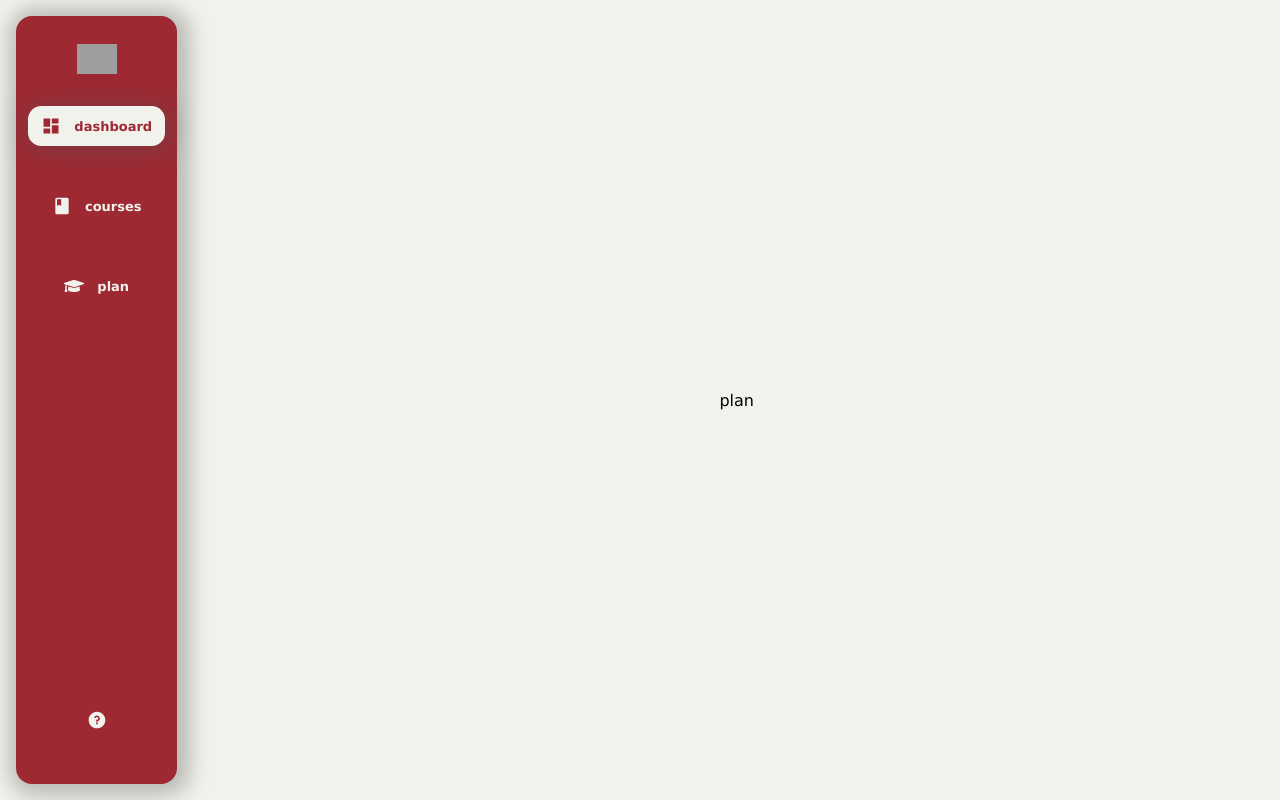
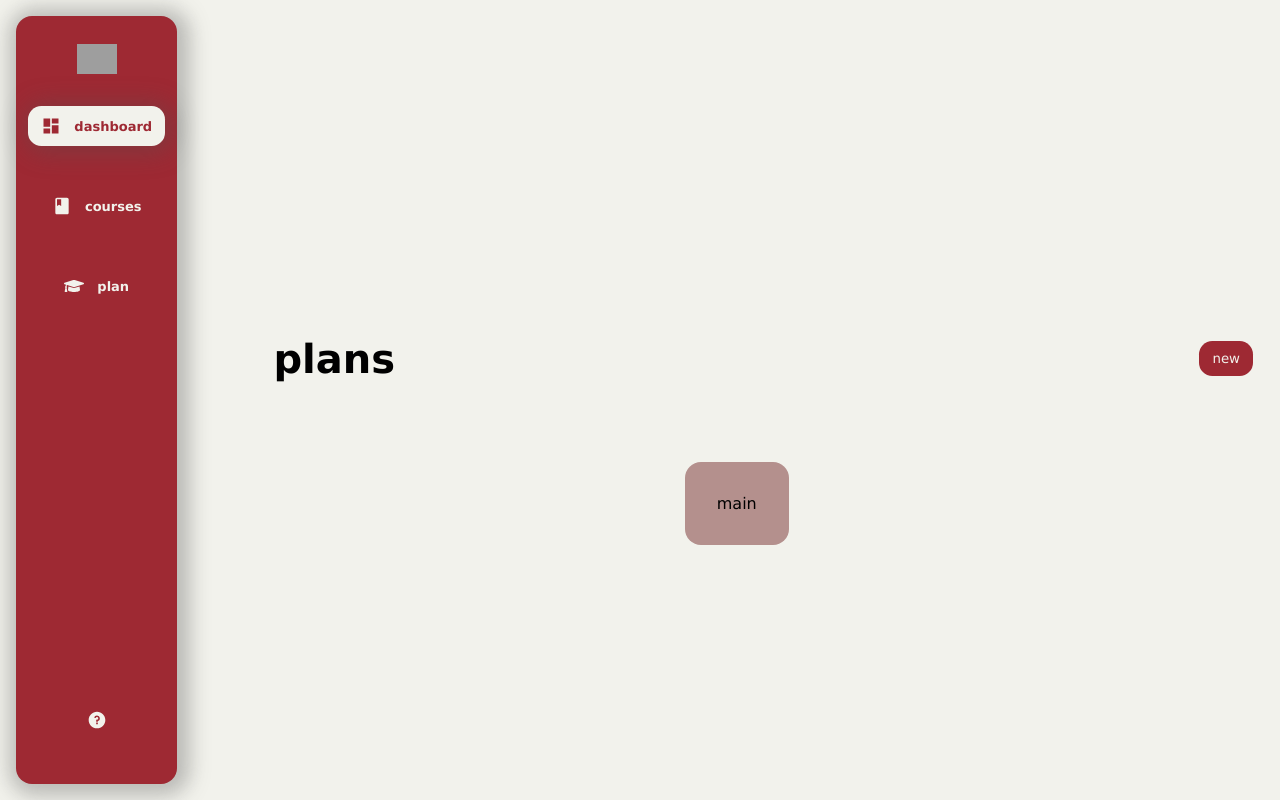
Before and after one commit to DWSENG/dsoe-home, a React app: page /plan in a window 1280 px wide. Built offline with nearby package versions, Linux system fonts and the light colour scheme; grey boxes are pictures that could not be loaded.

Commit message:
started plan page

```diff
--- a/src/App.jsx
+++ b/src/App.jsx
@@ -25,6 +25,7 @@ const AppContainer = styled.main`
 `
 const PageContianer = styled.section`
   display: flex;
+  position: relative;
   flex: 1;
   flex-direction: column;
   align-items: center;
@@ -42,6 +43,7 @@ export const App = () => {
           <Route exact path="/" component={Dashboard} />
           <Route exact path="/courses" component={Courses} />
           <Route exact path="/plan" component={Plan} />
+          <Route exact path="/plan/id" component={Plan} />
           <Route exact path="/about" component={About} />
         </Switch>
       </PageContianer>
--- a/src/Pages/Plan.jsx
+++ b/src/Pages/Plan.jsx
@@ -1,14 +1,61 @@
 import React from 'react'
 import styled from 'styled-components'
 
-const PlanP = styled.section`
+const Title = styled.h1`
+  font-size: 40px;
+  margin: 2em;
+`
+const Head = styled.header`
+  width: 100%;
+  display: flex;
+  align-items: center;
+  justify-content: space-between;
+`
+const NewPlanBtn = styled.button`
+  color: var(--light);
+  background: var(--main);
+  border: none;
+  padding: 0.75em 1em;
+  margin: 2em;
+  border-radius: 1em;
+  transition: transform 350ms;
+  display: flex;
+  flex-direction: row;
+  align-items: center;
+  justify-content: center;
+  transition: all 200ms ease;
+  /* border: 1px solid var(--light4); */
+
+  &:hover {
+    transform: scale(1.05);
+    cursor: pointer;
+    -webkit-box-shadow: var(--shadow-icon);
+    -moz-box-shadow: var(--shadow-icon);
+    box-shadow: var(--shadow-icon);
+  }
+  @media (max-width: 768px) {
+    transition: all 500ms ease;
+  }
+`
+const Body = styled.div``
+const Plan = styled.div`
   display: flex;
   flex-direction: column;
   align-items: center;
   justify-content: space-between;
+  padding: 2em;
   border-radius: 1em;
-  padding: 5em;
-  margin: 1em;
+  background: var(--light-acc);
 `
 
-export default () => <PlanP>plan</PlanP>
+export default () => (
+  <>
+    <Head>
+      <Title>plans</Title>
+      <NewPlanBtn>new</NewPlanBtn>
+    </Head>
+    <Body>
+      <Plan>main</Plan>
+    </Body>
+  </>
+)
```
